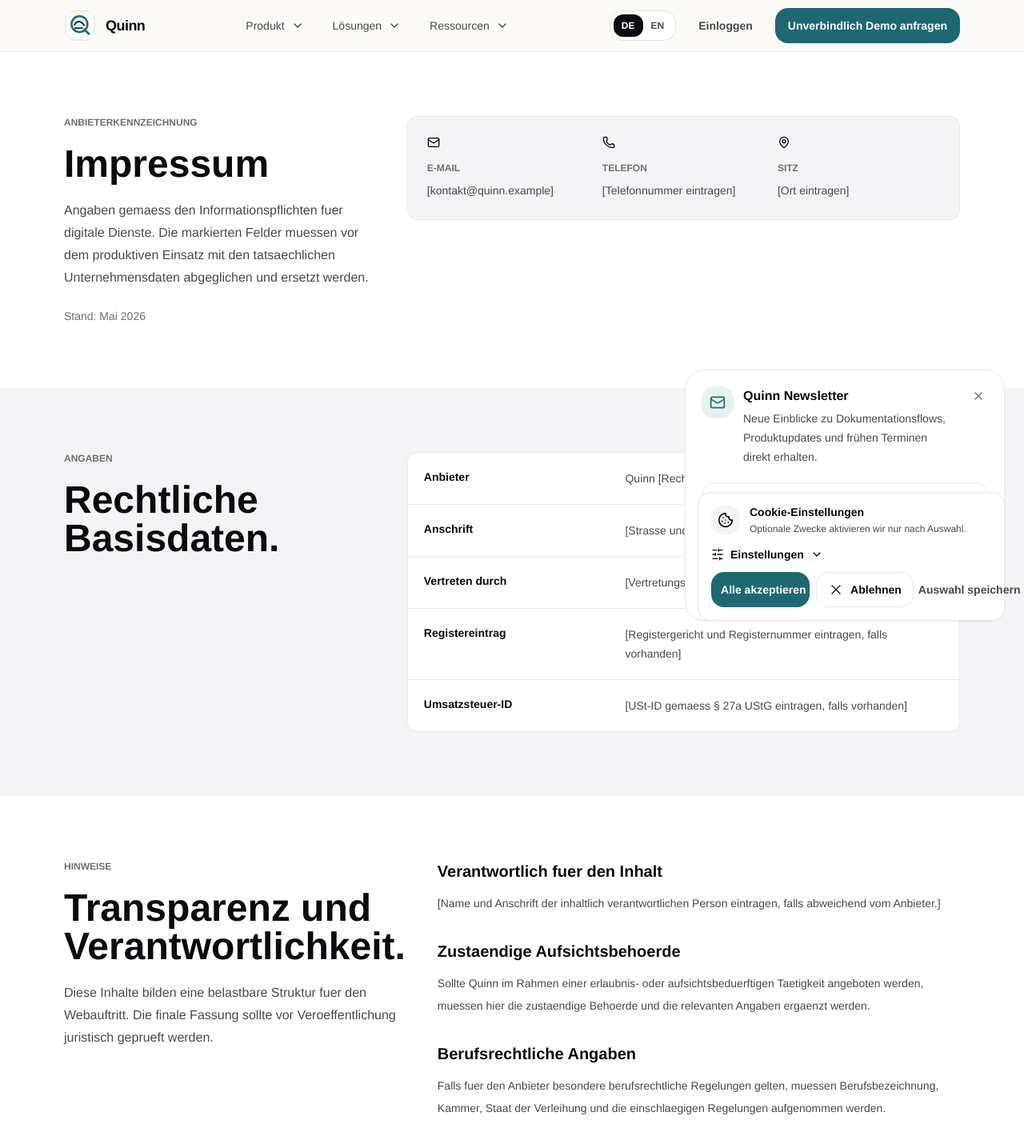
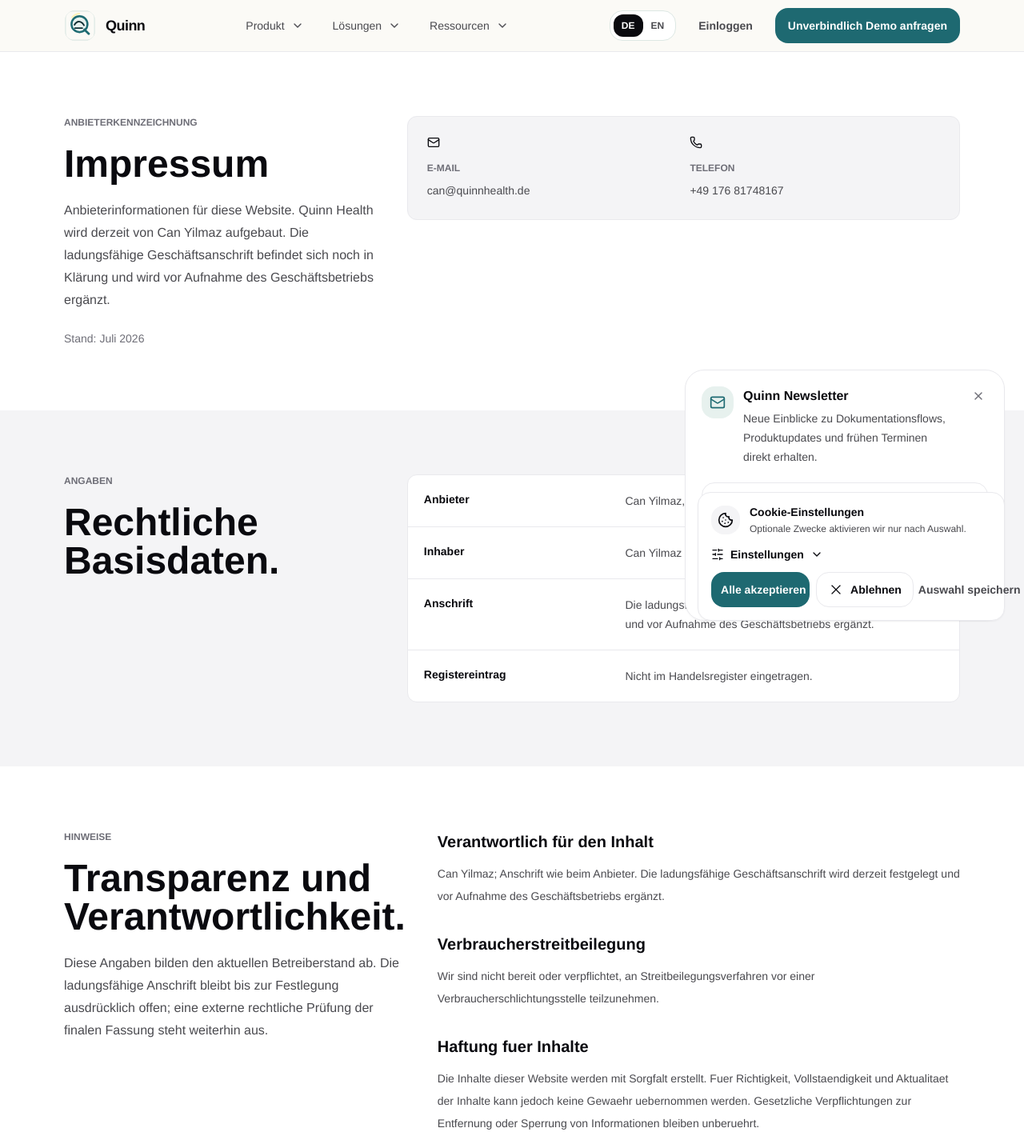
Before and after one commit to CanYilmaz75/quinn-web, a Next.js app: page /impressum in a window 1280 px wide. Shown: the top 1435 px of the page at 80% size. Built offline with nearby package versions, Linux system fonts and the light colour scheme.

Commit message:
fix: replace public legal placeholders

```diff
--- a/src/app/agb/page.tsx
+++ b/src/app/agb/page.tsx
@@ -3,10 +3,11 @@ import { Building2, CreditCard, FileCheck, ShieldCheck } from "lucide-react";
 
 import { SiteFooter } from "@/components/layout/site-footer";
 import { SiteHeader } from "@/components/layout/site-header";
+import { legalDetails } from "@/lib/legal-details";
 
 export const metadata: Metadata = {
   title: "AGB | Quinn",
-  description: "Allgemeine Geschaeftsbedingungen und Nutzungsbedingungen fuer Quinn."
+  description: "Allgemeine Geschäftsbedingungen und Nutzungsbedingungen für Quinn."
 };
 
 const highlights = [
@@ -20,12 +21,12 @@ const terms = [
   {
     title: "1. Geltungsbereich",
     body:
-      "Diese AGB gelten fuer die Nutzung von Quinn durch Unternehmen, Pflegeeinrichtungen, ambulante Dienste, Traeger und sonstige berufliche Nutzer. Verbraucherangebote sind nicht vorgesehen, sofern nicht ausdruecklich anders vereinbart."
+      "Diese AGB gelten für die Nutzung von Quinn durch Unternehmen, Pflegeeinrichtungen, ambulante Dienste, Träger und sonstige berufliche Nutzer, wenn sie in den jeweiligen Vertrag einbezogen werden. Individuelle Vereinbarungen gehen vor. Verbraucherangebote sind nicht vorgesehen, sofern nicht ausdrücklich anders vereinbart."
   },
   {
     title: "2. Vertragspartner",
     body:
-      "Vertragspartner ist [Quinn Rechtstraeger mit Anschrift eintragen]. Kunden handeln durch ihre vertretungsberechtigten Personen oder autorisierte Administratoren."
+      `Vertragspartner ist ${legalDetails.providerName}. ${legalDetails.addressPendingDe} Kunden handeln durch ihre vertretungsberechtigten Personen oder autorisierte Administratoren.`
   },
   {
     title: "3. Leistungsgegenstand",
@@ -45,7 +46,7 @@ const terms = [
   {
     title: "6. Preise und Zahlung",
     body:
-      "Es gelten die zum Vertragsschluss angezeigten Preise oder individuell vereinbarte Konditionen. Preise koennen aktive Nutzer, Grundpakete, Rollout, Support und Zusatzleistungen beruecksichtigen. Zahlungsfristen, Rechnungsstellung und Steuern muessen vor Go-live final ergaenzt werden."
+      "Es gelten ausschließlich die im Angebot, Bestellformular oder individuellen Vertrag vereinbarten Preise, Zahlungsfristen und Abrechnungsbedingungen. Preise können insbesondere Pilotumfang, aktive Nutzer, Standorte, Rollout, Support und Zusatzleistungen berücksichtigen."
   },
   {
     title: "7. Laufzeit und Kuendigung",
@@ -90,7 +91,7 @@ const terms = [
   {
     title: "15. Schlussbestimmungen",
     body:
-      "Es gilt deutsches Recht. Gerichtsstand und salvatorische Regelungen muessen passend zur finalen Gesellschaftsform und Kundenstruktur ergaenzt werden."
+      "Es gilt deutsches Recht unter Ausschluss des UN-Kaufrechts. Für Gerichtsstand und sonstige Schlussbestimmungen gelten die gesetzlichen Vorschriften, soweit nicht wirksam etwas anderes vereinbart wird."
   }
 ];
 
@@ -109,10 +110,10 @@ export default function AgbPage() {
             <Eyebrow>Nutzungsbedingungen</Eyebrow>
             <h1 className="mt-5 quinn-h2">Allgemeine Geschaeftsbedingungen</h1>
             <p className="mt-5 text-base leading-7 text-secondary-foreground">
-              Grundlage fuer die Nutzung von Quinn durch berufliche Kunden. Diese Vorlage muss vor produktiver Nutzung
-              an Rechtsform, Zahlungsmodell, Laufzeiten und Enterprise-Vertraege angepasst werden.
+              Bedingungen für die Nutzung von Quinn durch berufliche Kunden. Sie gelten nur, wenn sie in das konkrete
+              Vertragsverhältnis einbezogen werden; individuelle Angebote und Vereinbarungen gehen vor.
             </p>
-            <p className="mt-6 text-sm text-muted-foreground">Stand: Mai 2026</p>
+            <p className="mt-6 text-sm text-muted-foreground">Stand: {legalDetails.lastUpdatedDe}</p>
           </div>
 
           <div className="grid gap-4 sm:grid-cols-2">
--- a/src/app/avv/page.tsx
+++ b/src/app/avv/page.tsx
@@ -45,7 +45,7 @@ const avvSections = [
   {
     title: "6. Unterauftragsverarbeiter",
     body:
-      "Unterauftragsverarbeiter muessen vor Go-live final gelistet werden. Erwartete Kategorien sind Hosting, Datenbank, Storage, Authentifizierung, KI-Verarbeitung, Fehleranalyse und gegebenenfalls Abrechnung."
+      "Als technische Dienstleister sind nach aktuellem Produktstand insbesondere Vercel für Hosting, Supabase für Authentifizierung, Datenbank und private Speicherung sowie OpenAI für Transkription und KI-gestützte Entwürfe vorgesehen. Sentry und Upstash werden nur einbezogen, soweit sie für den vereinbarten Betriebsweg aktiviert sind. Die verbindliche Liste einschließlich Zweck, Region und Transfergrundlage wird im jeweiligen AVV geführt."
   },
   {
     title: "7. Technische und organisatorische Massnahmen",
@@ -75,7 +75,7 @@ const tomRows = [
   ["Weitergabekontrolle", "Kontrollierte Exporte, Auditlogs, keine oeffentlichen Audio- oder PDF-Pfade"],
   ["Eingabekontrolle", "Protokollierung von Erstellung, Bearbeitung, Freigabe, Export und Teamaktionen"],
   ["Mandantentrennung", "Organisation-ID in Datenmodell, RLS und serverseitiger Auth-Kontext"],
-  ["Verfuegbarkeit", "Backup-, Restore-, Monitoring- und Incident-Prozesse laut Compliance-Dokumentation finalisieren"],
+  ["Verfügbarkeit", "Backup-, Restore-, Monitoring- und Incident-Prozesse werden betriebsbezogen dokumentiert und über Nachweise geprüft"],
   ["Datenschutz by Design", "Freigabe vor Export, Entwuerfe statt automatische Enddokumentation, klare Nutzerverantwortung"]
 ];
 
@@ -98,7 +98,7 @@ export default function AvvPage() {
               finale AVV muss als Vertrag mit konkreten Parteien, Unterauftragsverarbeitern und Fristen abgeschlossen
               werden.
             </p>
-            <p className="mt-6 text-sm text-muted-foreground">Stand: Mai 2026</p>
+            <p className="mt-6 text-sm text-muted-foreground">Stand: Juli 2026</p>
           </div>
 
           <div className="grid gap-4 sm:grid-cols-2">
--- a/src/app/en/dpa/page.tsx
+++ b/src/app/en/dpa/page.tsx
@@ -45,7 +45,7 @@ const avvSections = [
   {
     title: "6. Sub-processors",
     body:
-      "Sub-processors must be finally listed before go-live. Expected categories are hosting, database, storage, authentication, AI processing, error analysis and, where applicable, billing."
+      "Based on the current product setup, technical providers include Vercel for hosting, Supabase for authentication, database and private storage, and OpenAI for transcription and AI-assisted drafts. Sentry and Upstash are included only where activated for the agreed operational path. The binding list, including purpose, region and transfer basis, is maintained in the applicable DPA."
   },
   {
     title: "7. Technical and organisational measures",
@@ -75,7 +75,7 @@ const tomRows = [
   ["Transfer control", "Controlled exports, audit logs, no public audio or PDF paths"],
   ["Input control", "Logging of creation, editing, approval, export and team actions"],
   ["Tenant separation", "Organisation ID in data model, RLS and server-side auth context"],
-  ["Availability", "Finalise backup, restore, monitoring and incident processes according to compliance documentation"],
+  ["Availability", "Backup, restore, monitoring and incident processes are documented for the operating scope and reviewed through evidence"],
   ["Privacy by design", "Approval before export, drafts instead of automatic final documentation, clear user responsibility"]
 ];
 
@@ -97,7 +97,7 @@ export default function DpaPage() {
               Overview for customers using Quinn with personal or health-related data. The final DPA must be concluded
               as a contract with concrete parties, sub-processors and periods.
             </p>
-            <p className="mt-6 text-sm text-muted-foreground">Last updated: May 2026</p>
+            <p className="mt-6 text-sm text-muted-foreground">Last updated: July 2026</p>
           </div>
 
           <div className="grid gap-4 sm:grid-cols-2">
--- a/src/app/en/legal-notice/page.tsx
+++ b/src/app/en/legal-notice/page.tsx
@@ -1,8 +1,9 @@
 import type { Metadata } from "next";
-import { Mail, MapPin, Phone } from "lucide-react";
+import { Mail, Phone } from "lucide-react";
 
 import { SiteFooter } from "@/components/layout/site-footer";
 import { SiteHeader } from "@/components/layout/site-header";
+import { legalDetails } from "@/lib/legal-details";
 
 export const metadata: Metadata = {
   title: "Legal notice | Quinn",
@@ -10,38 +11,26 @@ export const metadata: Metadata = {
 };
 
 const companyDetails = [
-  { label: "Provider", value: "Quinn [enter legal form before go-live]" },
-  { label: "Address", value: "[Street and number], [Postal code City], Germany" },
-  { label: "Represented by", value: "[Enter authorised representative]" },
-  { label: "Register entry", value: "[Enter register court and registration number, if available]" },
-  { label: "VAT ID", value: "[Enter VAT ID according to § 27a UStG, if available]" }
+  { label: "Provider", value: legalDetails.providerNameEn },
+  { label: "Owner", value: legalDetails.owner },
+  { label: "Address", value: legalDetails.addressPendingEn },
+  { label: "Register entry", value: legalDetails.registerEn }
 ];
 
 const contactDetails = [
-  { label: "Email", value: "[contact@quinn.example]", icon: Mail },
-  { label: "Phone", value: "[Enter phone number]", icon: Phone },
-  { label: "Registered office", value: "[Enter city]", icon: MapPin }
+  { label: "Email", value: legalDetails.email, href: `mailto:${legalDetails.email}`, icon: Mail },
+  { label: "Phone", value: legalDetails.phoneDisplay, href: `tel:${legalDetails.phoneHref}`, icon: Phone }
 ];
 
 const legalSections = [
   {
     title: "Responsible for the content",
-    body: "[Enter name and address of the person responsible for content, if different from the provider.]"
-  },
-  {
-    title: "Responsible supervisory authority",
-    body:
-      "If Quinn is offered in the context of an activity that requires permission or supervision, the competent authority and relevant information must be added here."
-  },
-  {
-    title: "Professional-law information",
-    body:
-      "If special professional-law rules apply to the provider, the professional title, chamber, country of award and applicable rules must be included."
+    body: `${legalDetails.owner}; address as stated for the provider. ${legalDetails.addressPendingEn}`
   },
   {
     title: "Consumer dispute resolution",
     body:
-      "We are not willing or obliged to participate in dispute resolution proceedings before a consumer arbitration board. Please review before go-live whether this statement applies to your specific organisation."
+      "We are not willing or obliged to participate in dispute resolution proceedings before a consumer arbitration board."
   },
   {
     title: "Liability for content",
@@ -80,14 +69,14 @@ export default function LegalNoticePage() {
             <Eyebrow>Provider identification</Eyebrow>
             <h1 className="mt-5 quinn-h2">Legal notice</h1>
             <p className="mt-5 text-base leading-7 text-secondary-foreground">
-              Information according to the obligations for digital services. The marked fields must be matched with and
-              replaced by the actual company data before productive use.
+              Provider information for this website. Quinn Health is currently being built by Can Yilmaz. The serviceable
+              business address is still being determined and will be added before business operations begin.
             </p>
-            <p className="mt-6 text-sm text-muted-foreground">Last updated: May 2026</p>
+            <p className="mt-6 text-sm text-muted-foreground">Last updated: {legalDetails.lastUpdatedEn}</p>
           </div>
 
           <div className="rounded-lg border border-border bg-[#F4F4F6] p-5 sm:p-6">
-            <div className="grid gap-4 sm:grid-cols-3">
+            <div className="grid gap-4 sm:grid-cols-2">
               {contactDetails.map((item) => {
                 const Icon = item.icon;
                 return (
@@ -96,7 +85,7 @@ export default function LegalNoticePage() {
                     <p className="mt-4 text-xs font-semibold uppercase tracking-normal text-muted-foreground">
                       {item.label}
                     </p>
-                    <p className="mt-2 break-words text-sm leading-6 text-secondary-foreground">{item.value}</p>
+                    <a className="mt-2 block break-words text-sm leading-6 text-secondary-foreground underline-offset-4 hover:underline" href={item.href}>{item.value}</a>
                   </div>
                 );
               })}
@@ -130,8 +119,8 @@ export default function LegalNoticePage() {
             <Eyebrow>Notes</Eyebrow>
             <h2 className="mt-5 quinn-h2">Transparency and responsibility.</h2>
             <p className="mt-5 text-base leading-7 text-secondary-foreground">
-              This content provides a robust structure for the public website. The final version should be legally
-              reviewed before publication.
+              These details reflect the current provider status. The serviceable address remains expressly open until it
+              is determined; external legal review of the final version is still pending.
             </p>
           </div>
 
--- a/src/app/impressum/page.tsx
+++ b/src/app/impressum/page.tsx
@@ -1,47 +1,36 @@
 import type { Metadata } from "next";
-import { Mail, MapPin, Phone } from "lucide-react";
+import { Mail, Phone } from "lucide-react";
 
 import { SiteFooter } from "@/components/layout/site-footer";
 import { SiteHeader } from "@/components/layout/site-header";
+import { legalDetails } from "@/lib/legal-details";
 
 export const metadata: Metadata = {
   title: "Impressum | Quinn",
-  description: "Anbieterkennzeichnung, Kontaktangaben und rechtliche Hinweise fuer Quinn."
+  description: "Anbieterkennzeichnung, Kontaktangaben und rechtliche Hinweise für Quinn."
 };
 
 const companyDetails = [
-  { label: "Anbieter", value: "Quinn [Rechtsform vor Go-live eintragen]" },
-  { label: "Anschrift", value: "[Strasse und Hausnummer], [PLZ Ort], Deutschland" },
-  { label: "Vertreten durch", value: "[Vertretungsberechtigte Person eintragen]" },
-  { label: "Registereintrag", value: "[Registergericht und Registernummer eintragen, falls vorhanden]" },
-  { label: "Umsatzsteuer-ID", value: "[USt-ID gemaess § 27a UStG eintragen, falls vorhanden]" }
+  { label: "Anbieter", value: legalDetails.providerName },
+  { label: "Inhaber", value: legalDetails.owner },
+  { label: "Anschrift", value: legalDetails.addressPendingDe },
+  { label: "Registereintrag", value: legalDetails.registerDe }
 ];
 
 const contactDetails = [
-  { label: "E-Mail", value: "[kontakt@quinn.example]", icon: Mail },
-  { label: "Telefon", value: "[Telefonnummer eintragen]", icon: Phone },
-  { label: "Sitz", value: "[Ort eintragen]", icon: MapPin }
+  { label: "E-Mail", value: legalDetails.email, href: `mailto:${legalDetails.email}`, icon: Mail },
+  { label: "Telefon", value: legalDetails.phoneDisplay, href: `tel:${legalDetails.phoneHref}`, icon: Phone }
 ];
 
 const legalSections = [
   {
-    title: "Verantwortlich fuer den Inhalt",
-    body: "[Name und Anschrift der inhaltlich verantwortlichen Person eintragen, falls abweichend vom Anbieter.]"
-  },
-  {
-    title: "Zustaendige Aufsichtsbehoerde",
-    body:
-      "Sollte Quinn im Rahmen einer erlaubnis- oder aufsichtsbeduerftigen Taetigkeit angeboten werden, muessen hier die zustaendige Behoerde und die relevanten Angaben ergaenzt werden."
-  },
-  {
-    title: "Berufsrechtliche Angaben",
-    body:
-      "Falls fuer den Anbieter besondere berufsrechtliche Regelungen gelten, muessen Berufsbezeichnung, Kammer, Staat der Verleihung und die einschlaegigen Regelungen aufgenommen werden."
+    title: "Verantwortlich für den Inhalt",
+    body: `${legalDetails.owner}; Anschrift wie beim Anbieter. ${legalDetails.addressPendingDe}`
   },
   {
     title: "Verbraucherstreitbeilegung",
     body:
-      "Wir sind nicht bereit oder verpflichtet, an Streitbeilegungsverfahren vor einer Verbraucherschlichtungsstelle teilzunehmen. Bitte vor Go-live pruefen, ob diese Angabe fuer eure konkrete Organisation zutrifft."
+      "Wir sind nicht bereit oder verpflichtet, an Streitbeilegungsverfahren vor einer Verbraucherschlichtungsstelle teilzunehmen."
   },
   {
     title: "Haftung fuer Inhalte",
@@ -80,14 +69,14 @@ export default function ImpressumPage() {
             <Eyebrow>Anbieterkennzeichnung</Eyebrow>
             <h1 className="mt-5 quinn-h2">Impressum</h1>
             <p className="mt-5 text-base leading-7 text-secondary-foreground">
-              Angaben gemaess den Informationspflichten fuer digitale Dienste. Die markierten Felder muessen vor dem
-              produktiven Einsatz mit den tatsaechlichen Unternehmensdaten abgeglichen und ersetzt werden.
+              Anbieterinformationen für diese Website. Quinn Health wird derzeit von Can Yilmaz aufgebaut. Die
+              ladungsfähige Geschäftsanschrift befindet sich noch in Klärung und wird vor Aufnahme des Geschäftsbetriebs ergänzt.
             </p>
-            <p className="mt-6 text-sm text-muted-foreground">Stand: Mai 2026</p>
+            <p className="mt-6 text-sm text-muted-foreground">Stand: {legalDetails.lastUpdatedDe}</p>
           </div>
 
           <div className="rounded-lg border border-border bg-[#F4F4F6] p-5 sm:p-6">
-            <div className="grid gap-4 sm:grid-cols-3">
+            <div className="grid gap-4 sm:grid-cols-2">
               {contactDetails.map((item) => {
                 const Icon = item.icon;
                 return (
@@ -96,7 +85,7 @@ export default function ImpressumPage() {
                     <p className="mt-4 text-xs font-semibold uppercase tracking-normal text-muted-foreground">
                       {item.label}
                     </p>
-                    <p className="mt-2 break-words text-sm leading-6 text-secondary-foreground">{item.value}</p>
+                    <a className="mt-2 block break-words text-sm leading-6 text-secondary-foreground underline-offset-4 hover:underline" href={item.href}>{item.value}</a>
                   </div>
                 );
               })}
@@ -130,8 +119,8 @@ export default function ImpressumPage() {
             <Eyebrow>Hinweise</Eyebrow>
             <h2 className="mt-5 quinn-h2">Transparenz und Verantwortlichkeit.</h2>
             <p className="mt-5 text-base leading-7 text-secondary-foreground">
-              Diese Inhalte bilden eine belastbare Struktur fuer den Webauftritt. Die finale Fassung sollte vor
-              Veroeffentlichung juristisch geprueft werden.
+              Diese Angaben bilden den aktuellen Betreiberstand ab. Die ladungsfähige Anschrift bleibt bis zur
+              Festlegung ausdrücklich offen; eine externe rechtliche Prüfung der finalen Fassung steht weiterhin aus.
             </p>
           </div>
 
--- /dev/null
+++ b/src/lib/legal-details.ts
@@ -0,0 +1,17 @@
+export const legalDetails = {
+  providerName: "Can Yilmaz, handelnd unter Quinn Health",
+  providerNameEn: "Can Yilmaz, trading as Quinn Health",
+  owner: "Can Yilmaz",
+  email: "can@quinnhealth.de",
+  phoneDisplay: "+49 176 81748167",
+  phoneHref: "+4917681748167",
+  addressPendingDe:
+    "Die ladungsfähige Geschäftsanschrift wird derzeit festgelegt und vor Aufnahme des Geschäftsbetriebs ergänzt.",
+  addressPendingEn:
+    "The serviceable business address is currently being determined and will be added before business operations begin.",
+  registerDe: "Nicht im Handelsregister eingetragen.",
+  registerEn: "Not entered in the commercial register.",
+  privacyContact: "can@quinnhealth.de",
+  lastUpdatedDe: "Juli 2026",
+  lastUpdatedEn: "July 2026"
+} as const;
```
Also changed, not shown: src/app/datenschutz/page.tsx (+10 -9 lines), src/app/en/privacy/page.tsx (+8 -7 lines), src/app/en/terms/page.tsx (+8 -7 lines), 1 other file (tests, documents, lock files or other folders).
